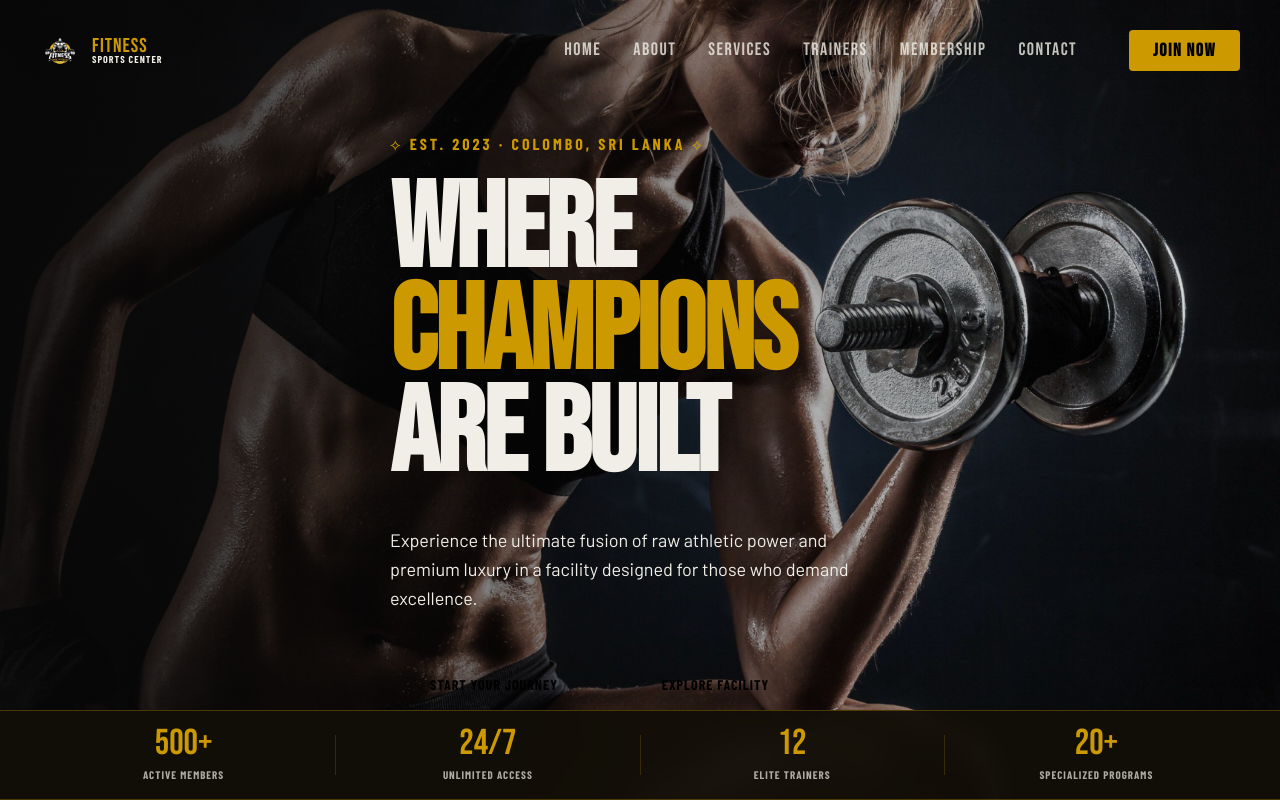
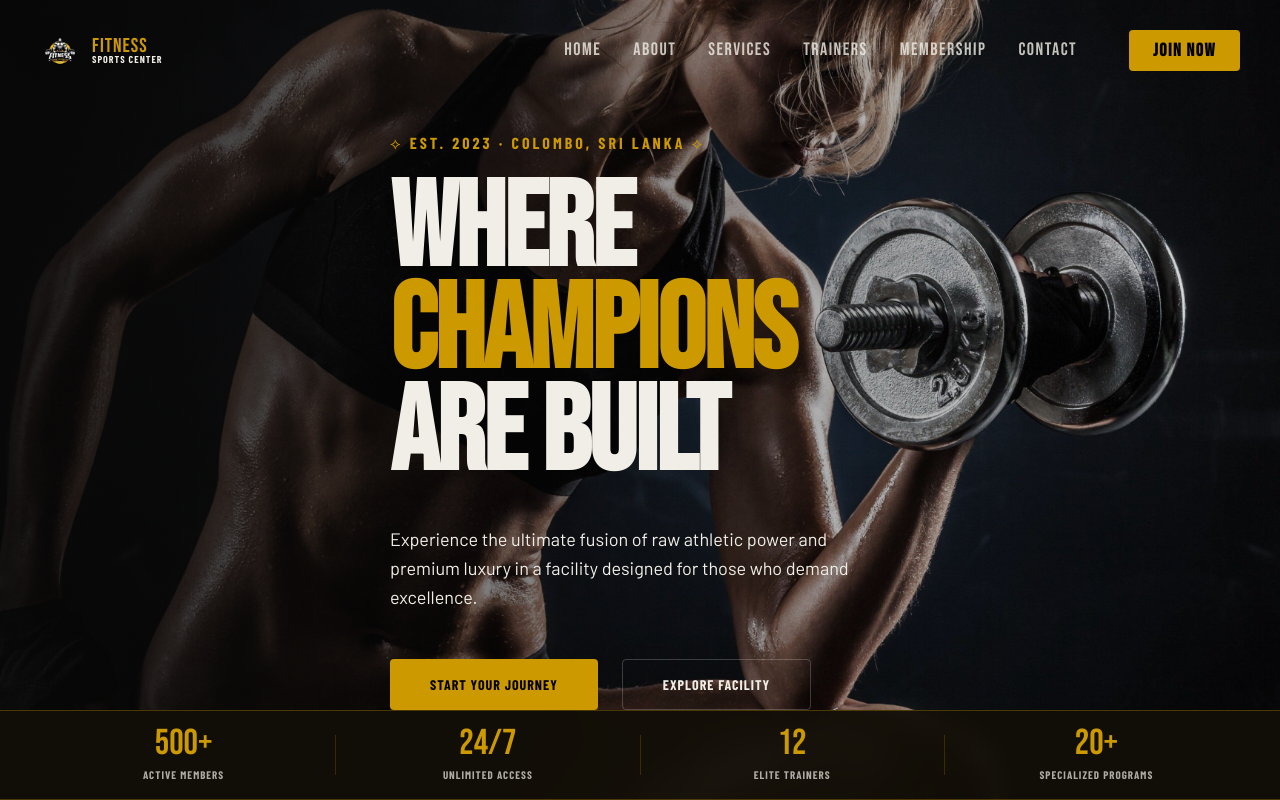
Before and after one commit to cheshanth-14/fitness_web, a React (Vite) app: page / in a window 1280 px wide. Shown: the top 800 px of the page. Built offline with nearby package versions, Linux system fonts and the light colour scheme.

Commit message:
feat: Add initial global styles and styling for the About and Services sections.

```diff
--- a/src/index.css
+++ b/src/index.css
@@ -113,3 +113,48 @@ img {
   opacity: 1;
   transform: translateY(0);
 }
+
+/* Button Utilities */
+.btn-solid {
+  background-color: var(--primary-gold);
+  color: #000;
+  padding: 14px 28px;
+  font-weight: 700;
+  letter-spacing: 1px;
+  border-radius: 4px;
+  display: inline-flex;
+  align-items: center;
+  gap: 10px;
+  transition: var(--transition-smooth);
+}
+
+.btn-solid:hover {
+  background-color: #e6ac00;
+  transform: translateY(-2px);
+  box-shadow: 0 10px 20px rgba(204, 153, 0, 0.2);
+}
+
+.btn-outline {
+  background-color: transparent;
+  color: var(--text-white);
+  border: 1px solid rgba(255, 255, 255, 0.2);
+  padding: 14px 28px;
+  font-weight: 700;
+  letter-spacing: 1px;
+  border-radius: 4px;
+  display: inline-flex;
+  align-items: center;
+  gap: 10px;
+  transition: var(--transition-smooth);
+}
+
+.btn-outline:hover {
+  border-color: var(--primary-gold);
+  color: var(--primary-gold);
+  transform: translateY(-2px);
+}
+
+.btn-large {
+  padding: 18px 40px;
+  font-size: 16px;
+}
--- a/src/sections/About.css
+++ b/src/sections/About.css
@@ -1,6 +1,6 @@
 .about-section {
   background-color: var(--bg-black);
-  padding: 150px 0;
+  padding: 150px 0 80px;
   overflow: hidden;
 }
 
--- a/src/sections/Services.css
+++ b/src/sections/Services.css
@@ -149,7 +149,7 @@
 .services-cta {
   background-color: var(--bg-black);
   border: 1px solid var(--primary-gold);
-  padding: 80px;
+  padding: 40px 60px;
   display: flex;
   justify-content: space-between;
   align-items: center;
```
